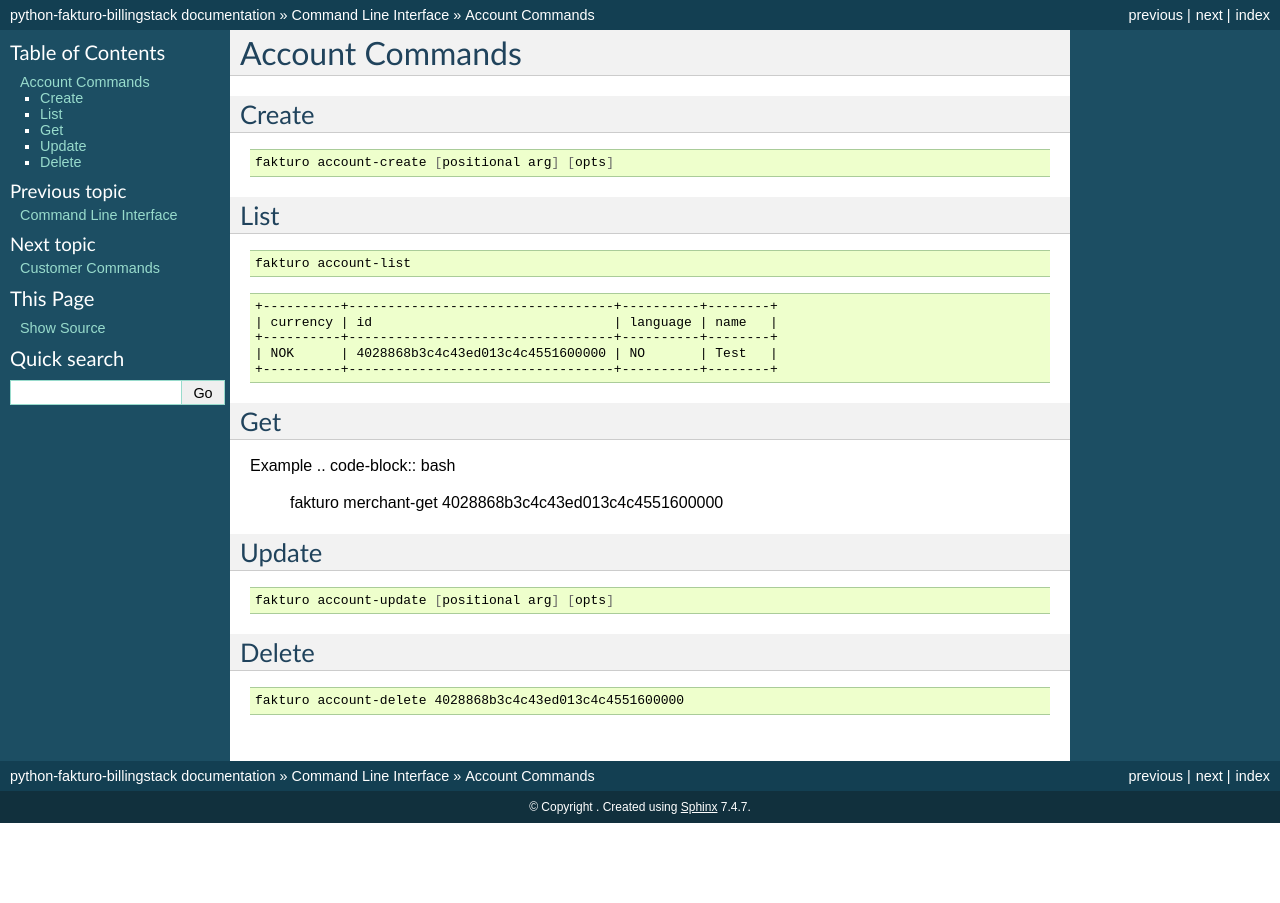
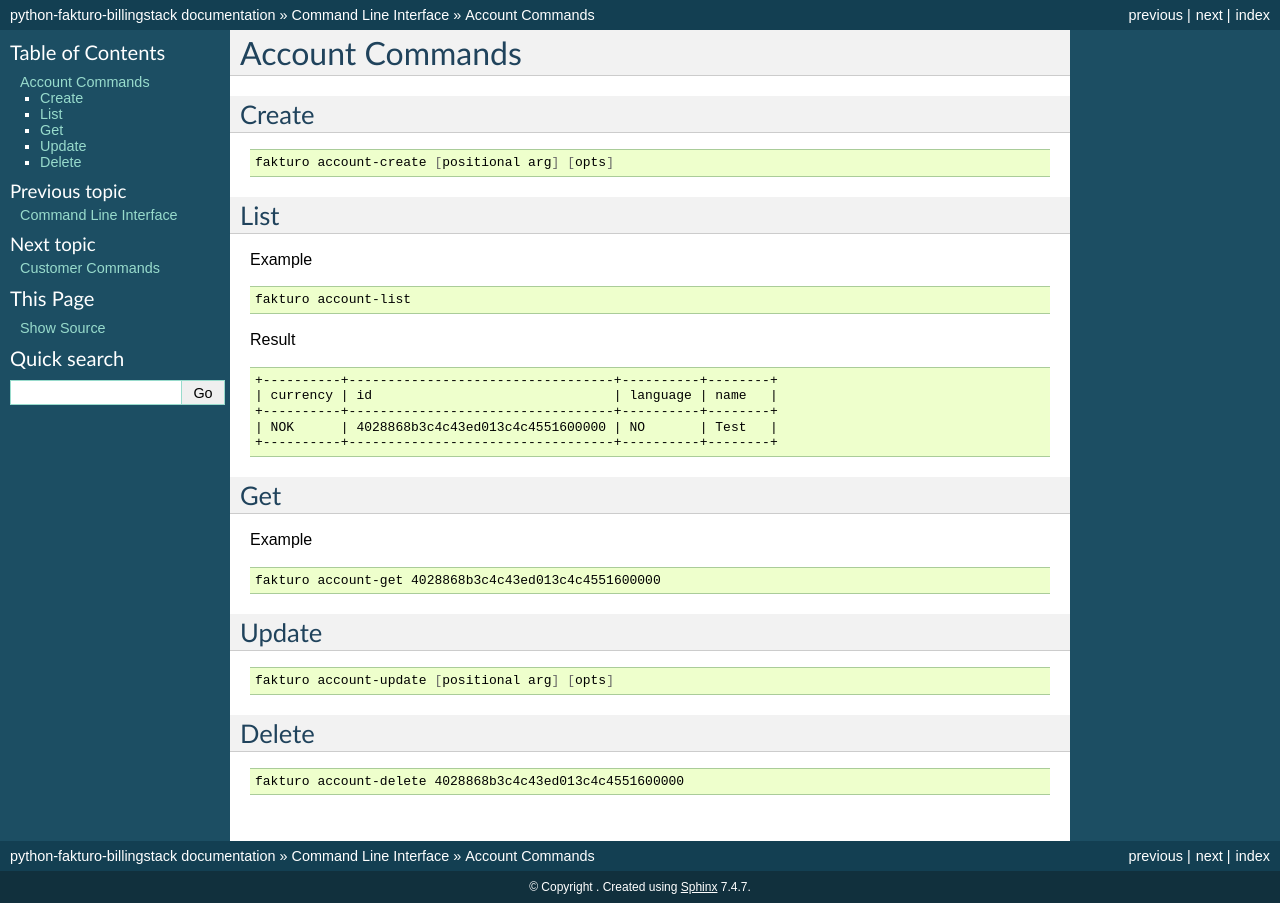
Before and after one commit to billingstack/python-fakturo-billingstack, a Sphinx documentation site: the page built from doc/source/cli/account.rst, in a window 1280 px wide. Built offline with Sphinx 7.4.7, drawn with Linux system fonts in a browser that asks for light colours; the version number could not be read and is left out.

Commit message:
Update documentation

```diff
--- a/doc/source/cli/account.rst
+++ b/doc/source/cli/account.rst
@@ -29,9 +29,13 @@
 List
 ====
 
+Example
+
 .. code-block:: bash
 
    fakturo account-list
+
+Result
 
 .. code-block:: text
 
@@ -45,9 +49,10 @@
 ===
 
 Example
+
 .. code-block:: bash
 
-   fakturo merchant-get 4028868b3c4c43ed013c4c4551600000
+   fakturo account-get 4028868b3c4c43ed013c4c4551600000
 
 Update
 ======
--- a/doc/source/cli/customer.rst
+++ b/doc/source/cli/customer.rst
@@ -30,11 +30,13 @@
 ====
 
 Example
+
 .. code-block:: bash
 
    fakturo customer-list 4028868b3c4c43ed013c4c4551600000
 
 Results
+
 .. code-block:: text
 
    +----------+----------------------------------+----------+--------+
@@ -47,11 +49,13 @@
 ===
 
 Example
+
 .. code-block:: bash
 
    fakturo customer-get [positional arg] [opts]
 
 Result
+
 .. code-block:: text
 
    +----------+----------------------------------+
@@ -74,6 +78,7 @@
 ======
 
 Example
+
 .. code-block:: bash
 
    fakturo customer-delete 4028868b3c4c43ed013c4c455160000 4028868b3c4c43ed013c4c4622130016
--- a/doc/source/cli/product.rst
+++ b/doc/source/cli/product.rst
@@ -31,12 +31,15 @@
 ====
 
 Example
+
 .. code-block:: bash
 
    fakturo product-list 4028868b3c4c43ed013c4c4551600000
 
 Result
+
 .. code-block:: text
+
    +----------------------------------------------+--------------------------+-------+--------+---------+------------+----------------------------------+-----------------------------------------+
    | merchant                                     | name                     | title | source | measure | type       | id                               | description                             |
    +----------------------------------------------+--------------------------+-------+--------+---------+------------+----------------------------------+-----------------------------------------+
@@ -49,12 +52,15 @@
 ===
 
 Example
+
 .. code-block:: bash
 
    fakturo product-get 4028868b3c4c43ed013c4c4551600000 4028868b3c4c43ed013c4c4553320002
 
 Result
+
 .. code-block:: text
+
    +-------------+----------------------------------------------+
    | Field       | Value                                        |
    +-------------+----------------------------------------------+
```
